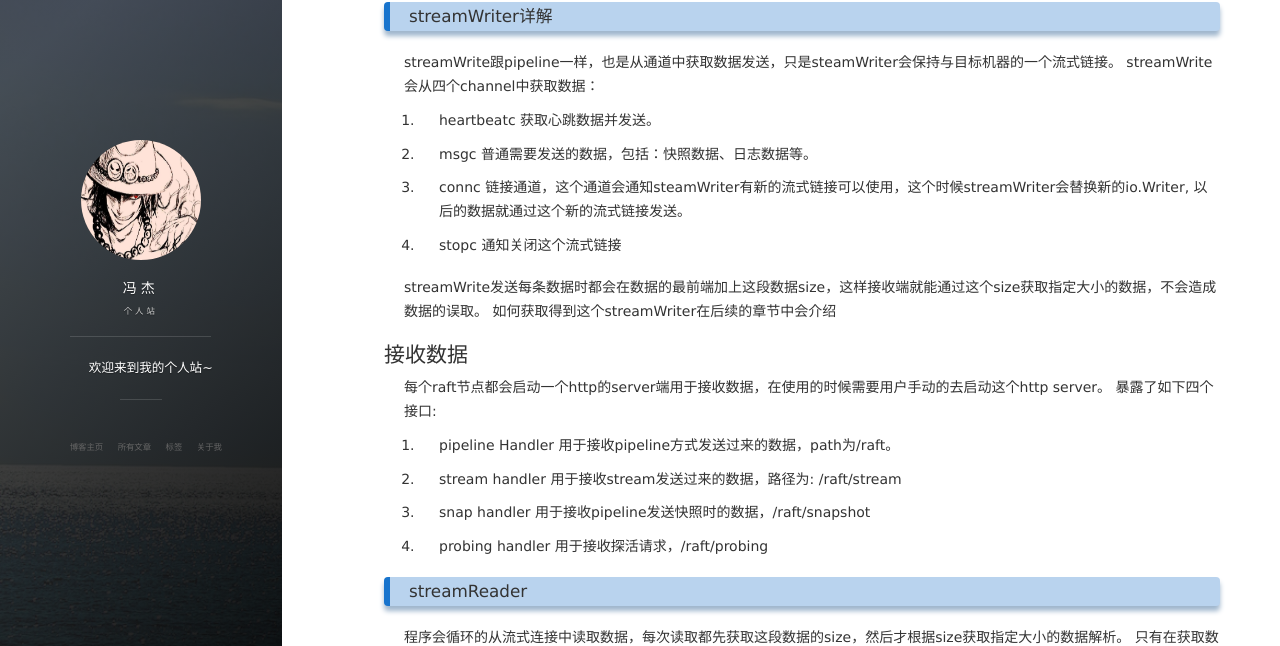
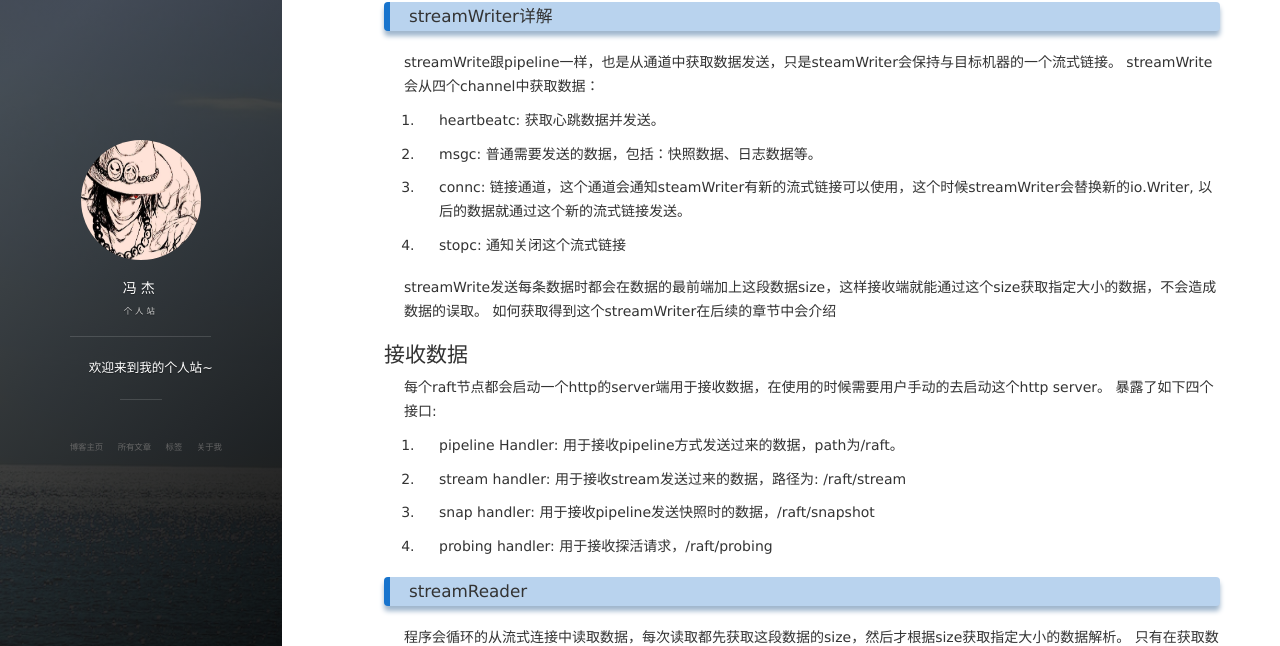
Before and after one commit to Lfengjie/Lfengjie.github.io, a Jekyll site: the page built from _posts/2019-08-21-etcd-raft系列之网络分析.md, in a window 1280 px wide and 900 px high, scrolled down 3349 px. Shown: the part 148-794 px from the top of the window. Built offline with Jekyll 4.4.1, drawn with Linux system fonts in a browser that asks for light colours; nearby versions of some CDN libraries; comment, search, counter and statistics services are not loaded.

Commit message:
change paper
Signed-off-by: Feng Jie <fengjie@nilebit.com>

```diff
--- a/_posts/2019-08-21-etcd-raft系列之网络分析.md
+++ b/_posts/2019-08-21-etcd-raft系列之网络分析.md
@@ -148,17 +148,13 @@ pipeline会启动四个协程，竞争的从msgc队列中获取数据发送(post
 ### streamWriter详解
 streamWrite跟pipeline一样，也是从通道中获取数据发送，只是steamWriter会保持与目标机器的一个流式链接。
 streamWrite会从四个channel中获取数据：
-1. heartbeatc
-获取心跳数据并发送。
+1. heartbeatc: 获取心跳数据并发送。
 
-2. msgc
-普通需要发送的数据，包括：快照数据、日志数据等。
+2. msgc: 普通需要发送的数据，包括：快照数据、日志数据等。
 
-3. connc
-链接通道，这个通道会通知steamWriter有新的流式链接可以使用，这个时候streamWriter会替换新的io.Writer, 以后的数据就通过这个新的流式链接发送。
+3. connc: 链接通道，这个通道会通知steamWriter有新的流式链接可以使用，这个时候streamWriter会替换新的io.Writer, 以后的数据就通过这个新的流式链接发送。
 
-4. stopc
-通知关闭这个流式链接
+4. stopc: 通知关闭这个流式链接
 
 streamWrite发送每条数据时都会在数据的最前端加上这段数据size，这样接收端就能通过这个size获取指定大小的数据，不会造成数据的误取。
 如何获取得到这个streamWriter在后续的章节中会介绍
@@ -166,17 +162,13 @@ streamWrite发送每条数据时都会在数据的最前端加上这段数据siz
 ## 接收数据
 每个raft节点都会启动一个http的server端用于接收数据，在使用的时候需要用户手动的去启动这个http server。
 暴露了如下四个接口:
-1. pipeline Handler
-用于接收pipeline方式发送过来的数据，path为/raft。
+1. pipeline Handler: 用于接收pipeline方式发送过来的数据，path为/raft。
 
-2. stream handler
-用于接收stream发送过来的数据，路径为: /raft/stream
+2. stream handler: 用于接收stream发送过来的数据，路径为: /raft/stream
 
-3. snap handler
-用于接收pipeline发送快照时的数据，/raft/snapshot
+3. snap handler: 用于接收pipeline发送快照时的数据，/raft/snapshot
 
-4. probing handler
-用于接收探活请求，/raft/probing
+4. probing handler: 用于接收探活请求，/raft/probing
 
 ### streamReader
 程序会循环的从流式连接中读取数据，每次读取都先获取这段数据的size，然后才根据size获取指定大小的数据解析。
```
Also changed, not shown: other parts of _posts/2019-08-21-etcd-raft系列之网络分析.md (+2 -2 lines).
